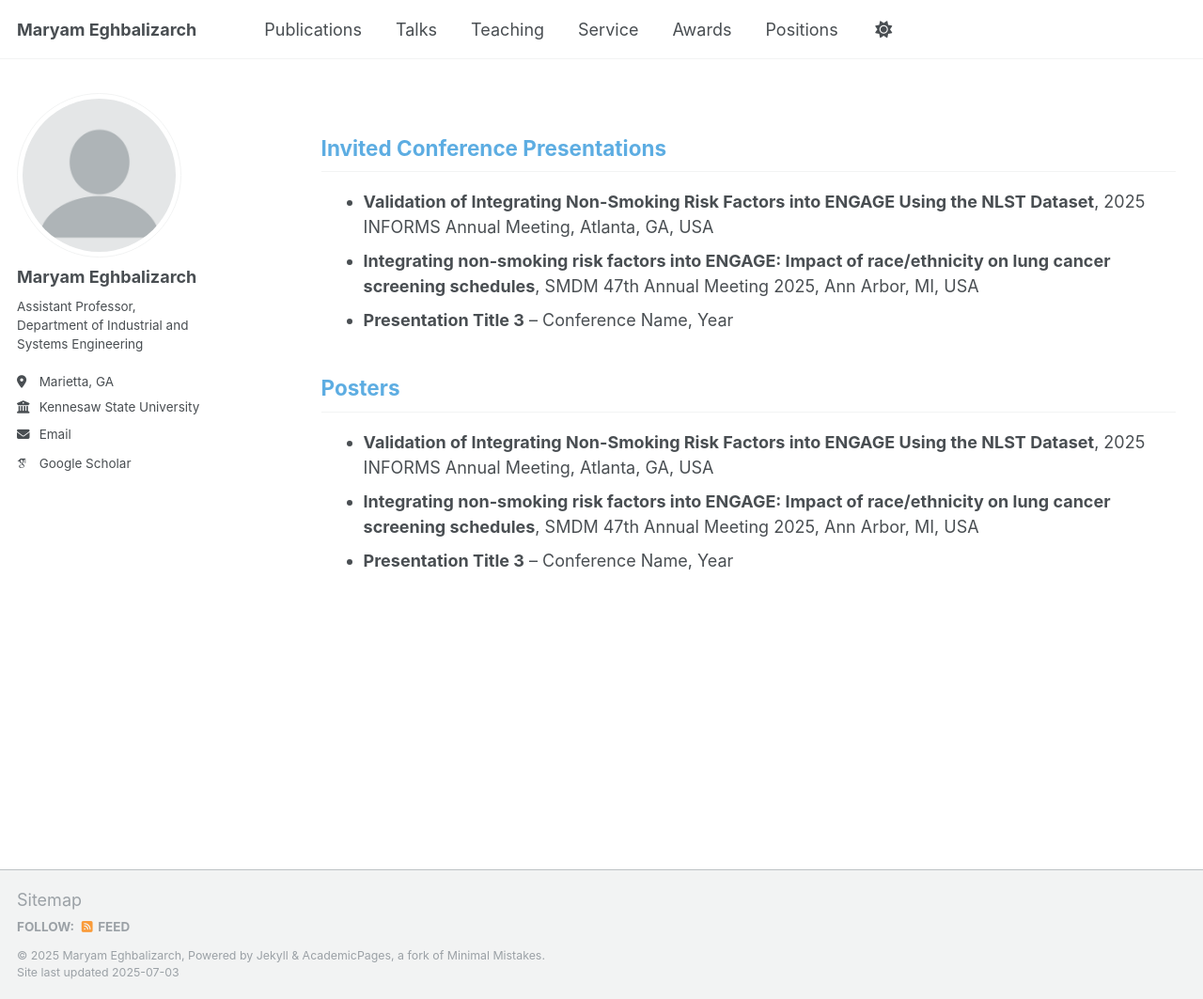
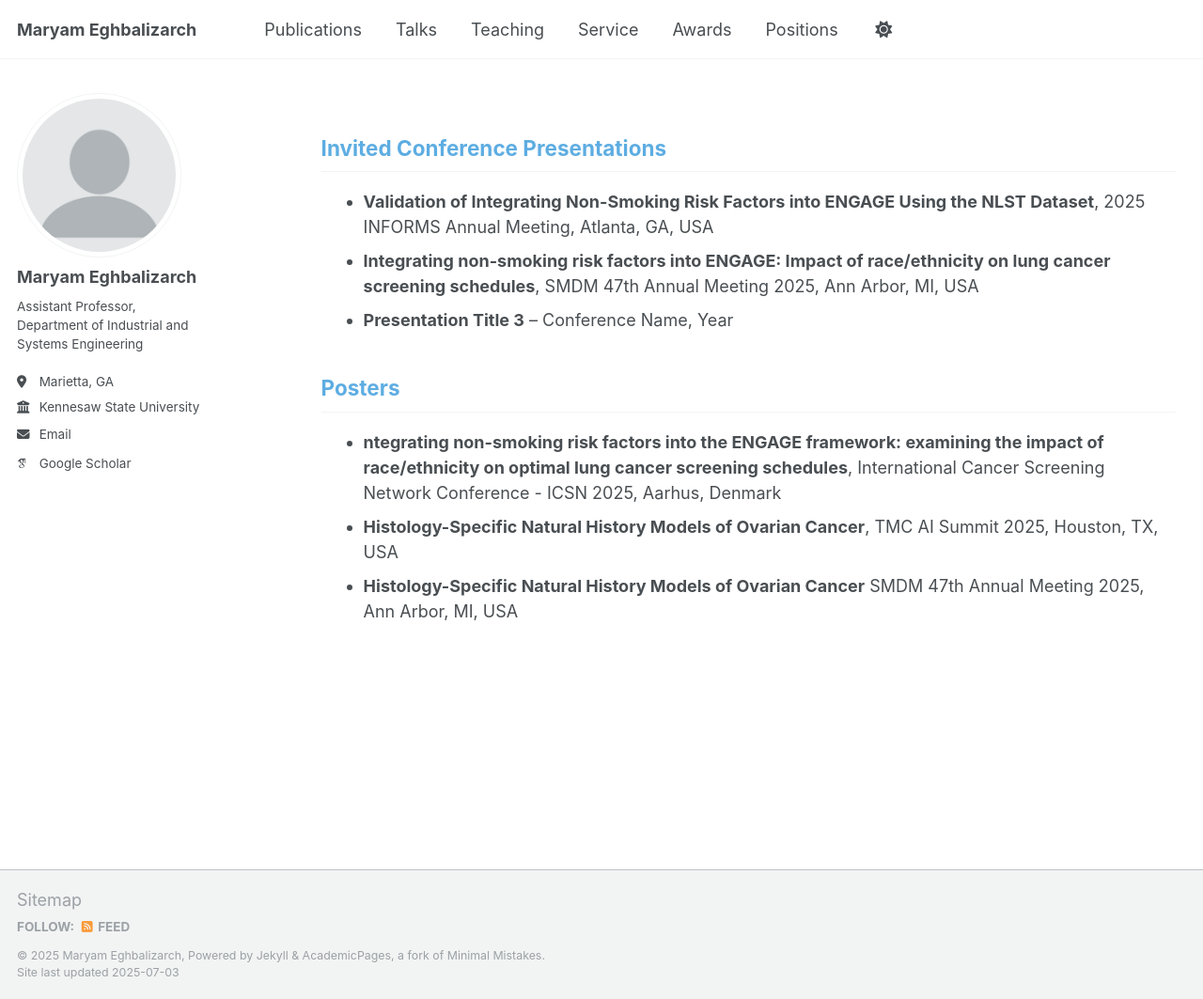
Before and after one commit to meghbalizarch/meghbalizarch.github.io, a Jekyll site: the page built from _pages/talks.html, in a window 1280 px wide and 1063 px high. Shown: the whole window at 94% size. Built offline with Jekyll 4.4.1, drawn with Linux system fonts in a browser that asks for light colours; some web fonts are replaced; a script that is not in the unit is left out.

Commit message:
Update talks.html

```diff
--- a/_pages/talks.html
+++ b/_pages/talks.html
@@ -13,8 +13,8 @@ Ann Arbor, MI, USA</li>
 
 <h2 style="color:#5dade2; font-weight:bold; margin-left:60px;margin-right:-200px;">Posters</h2>
 <ul style="margin-left:65px;margin-right:-200px;">
-  <li><strong>Validation of Integrating Non-Smoking Risk Factors into ENGAGE Using the NLST Dataset</strong>, 2025 INFORMS Annual Meeting, Atlanta, GA, USA</li>
-  <li><strong>Integrating non-smoking risk factors into ENGAGE: Impact of race/ethnicity on lung cancer screening schedules</strong>, SMDM 47th Annual Meeting 2025,
-Ann Arbor, MI, USA</li>
-  <li><strong>Presentation Title 3</strong> – Conference Name, Year</li>
+  <li><strong>ntegrating non-smoking risk factors
+into the ENGAGE framework: examining the impact of race/ethnicity on optimal lung cancer screening schedules</strong>, International Cancer Screening Network Conference - ICSN 2025, Aarhus, Denmark</li>
+  <li><strong>Histology-Specific Natural History Models of Ovarian Cancer</strong>, TMC AI Summit 2025, Houston, TX, USA</li>
+  <li><strong>Histology-Specific Natural History Models of Ovarian Cancer</strong> SMDM 47th Annual Meeting 2025, Ann Arbor, MI, USA</li>
 </ul>
```
